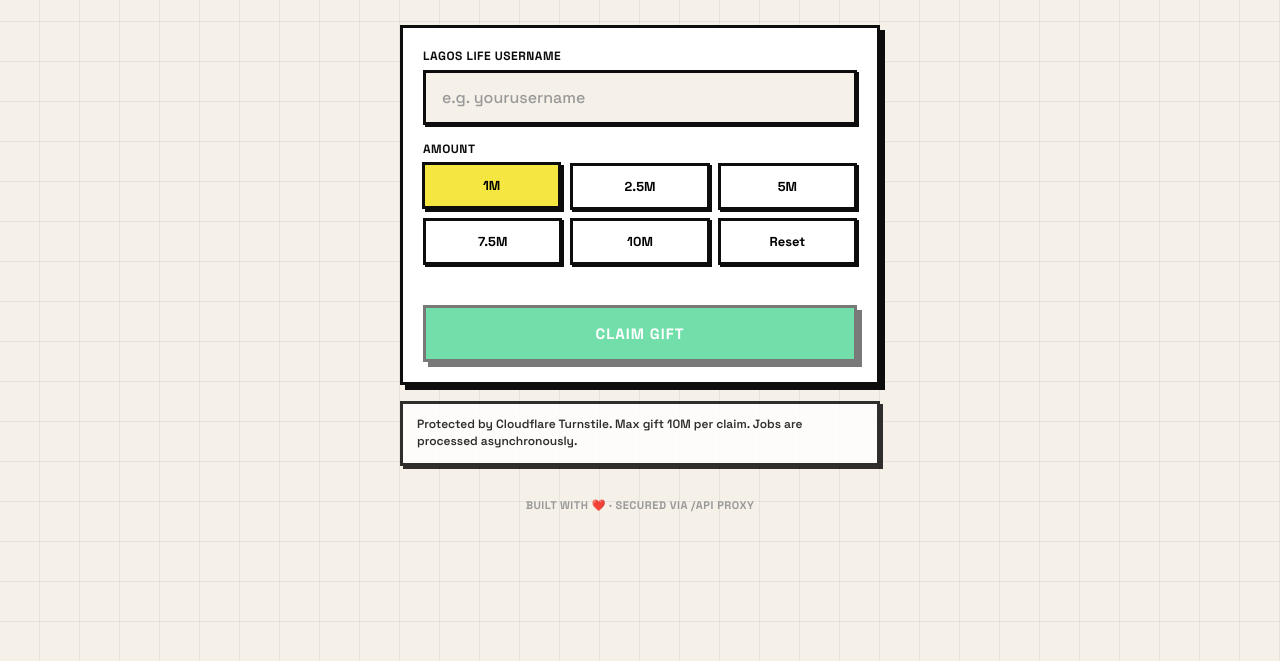
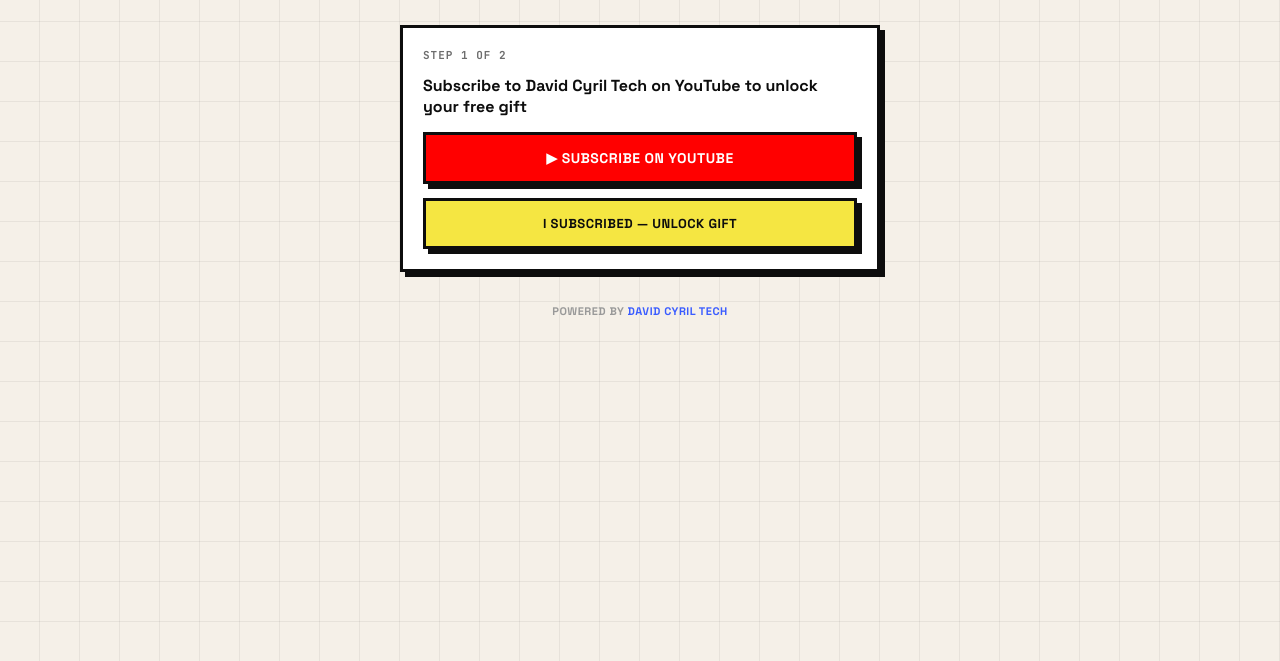
Before and after one commit to DavidCyril1/lagoslife, a website: page index.html in a window 1280 px wide. Shown: the part 139-800 px from the top of the page. Drawn offline with Linux system fonts and the light colour scheme.

Commit message:
YouTube subscribe gate, embed Turnstile keys, clean footer (Powered by David Cyril Tech)

```diff
--- a/index.html
+++ b/index.html
@@ -454,16 +454,81 @@
       color: #999;
       text-align: center;
     }
-    .info-box {
+
+    .yt-gate {
       border: var(--border);
-      box-shadow: 3px 3px 0 var(--black);
+      box-shadow: var(--shadow);
       background: #fff;
-      padding: 12px 14px;
-      font-size: 12px;
-      font-weight: 600;
-      line-height: 1.45;
-      opacity: 0.85;
+      padding: 20px;
+      display: flex;
+      flex-direction: column;
+      gap: 14px;
     }
+    .yt-gate.done { display: none; }
+    .yt-step {
+      font-family: 'JetBrains Mono', monospace;
+      font-size: 11px;
+      font-weight: 700;
+      text-transform: uppercase;
+      letter-spacing: 1px;
+      opacity: 0.6;
+    }
+    .yt-title {
+      font-size: 16px;
+      font-weight: 800;
+      line-height: 1.3;
+    }
+    .btn-yt {
+      width: 100%;
+      padding: 14px;
+      border: var(--border);
+      background: #ff0000;
+      color: #fff;
+      font-family: 'Space Grotesk', sans-serif;
+      font-size: 14px;
+      font-weight: 800;
+      text-transform: uppercase;
+      letter-spacing: 0.5px;
+      cursor: pointer;
+      box-shadow: var(--shadow);
+      text-decoration: none;
+      text-align: center;
+      display: block;
+      transition: transform 0.1s, box-shadow 0.1s;
+    }
+    .btn-yt:hover {
+      transform: translate(-1px,-1px);
+      box-shadow: 6px 6px 0 var(--black);
+    }
+    .btn-yt:active {
+      transform: translate(2px,2px);
+      box-shadow: 2px 2px 0 var(--black);
+    }
+    .btn-unlock {
+      width: 100%;
+      padding: 14px;
+      border: var(--border);
+      background: var(--yellow);
+      color: var(--black);
+      font-family: 'Space Grotesk', sans-serif;
+      font-size: 13px;
+      font-weight: 800;
+      text-transform: uppercase;
+      letter-spacing: 0.5px;
+      cursor: pointer;
+      box-shadow: var(--shadow);
+      transition: transform 0.1s, box-shadow 0.1s;
+    }
+    .btn-unlock:hover {
+      transform: translate(-1px,-1px);
+      box-shadow: 6px 6px 0 var(--black);
+    }
+    .btn-unlock:active {
+      transform: translate(2px,2px);
+      box-shadow: 2px 2px 0 var(--black);
+    }
+    .form-card.locked { display: none !important; }
+
   </style>
 </head>
 <body>
@@ -474,7 +539,19 @@
   </div>
 
   <div class="wrapper">
-    <div class="form-card" id="formCard">
+
+    <div class="yt-gate" id="ytGate">
+      <div class="yt-step">Step 1 of 2</div>
+      <div class="yt-title">Subscribe to David Cyril Tech on YouTube to unlock your free gift</div>
+      <a class="btn-yt" href="https://www.youtube.com/@DavidCyril_TECH?sub_confirmation=1" target="_blank" rel="noopener" id="ytBtn">
+        ▶ Subscribe on YouTube
+      </a>
+      <button type="button" class="btn-unlock" id="unlockBtn" onclick="unlockGift()">
+        I subscribed — unlock gift
+      </button>
+    </div>
+
+    <div class="form-card locked" id="formCard">
       <div class="input-group">
         <label for="username">Lagos Life Username</label>
         <input type="text" id="username" placeholder="e.g. yourusername" autocomplete="off" spellcheck="false">
@@ -537,14 +614,10 @@
       <div class="result-details" id="resultDetails"></div>
       <button class="btn-again" onclick="resetForm()">Send Another</button>
     </div>
-
-    <div class="info-box">
-      Protected by Cloudflare Turnstile. Max gift 10M per claim. Jobs are processed asynchronously.
-    </div>
-  </div>
+</div>
 
   <div class="footer">
-    Built with ❤️ · Secured via /api proxy
+    Powered by <a href="https://david-cyril.net.ng" target="_blank" rel="noopener" style="color:var(--blue);text-decoration:none;">David Cyril Tech</a>
   </div>
 
   <script>
@@ -722,6 +795,21 @@
       return d.innerHTML;
     }
 
+
+    const YT_KEY = 'll_yt_sub_v1';
+    function unlockGift() {
+      localStorage.setItem(YT_KEY, '1');
+      document.getElementById('ytGate').classList.add('done');
+      document.getElementById('formCard').classList.remove('locked');
+      document.getElementById('username').focus();
+    }
+    (function () {
+      if (localStorage.getItem(YT_KEY) === '1') {
+        document.getElementById('ytGate').classList.add('done');
+        document.getElementById('formCard').classList.remove('locked');
+      }
+    })();
+
     $('username').addEventListener('keydown', (e) => {
       if (e.key === 'Enter') startGift();
     });
--- a/wrangler.toml
+++ b/wrangler.toml
@@ -7,8 +7,6 @@ directory = "./public"
 binding = "ASSETS"
 not_found_handling = "single-page-application"
 
-# Site key is public (safe in frontend). Secret must be set via:
-#   npx wrangler secret put TURNSTILE_SECRET
-# Do NOT commit the secret.
 [vars]
 TURNSTILE_SITE_KEY = "0x4AAAAAAFUGVoPSaNDYu8nA"
+TURNSTILE_SECRET = "0x4AAAAAAFUGVg5-ebfebaFIzqeF8tKxHgI"
```
Also changed, not shown: public/index.html (+102 -14 lines).
